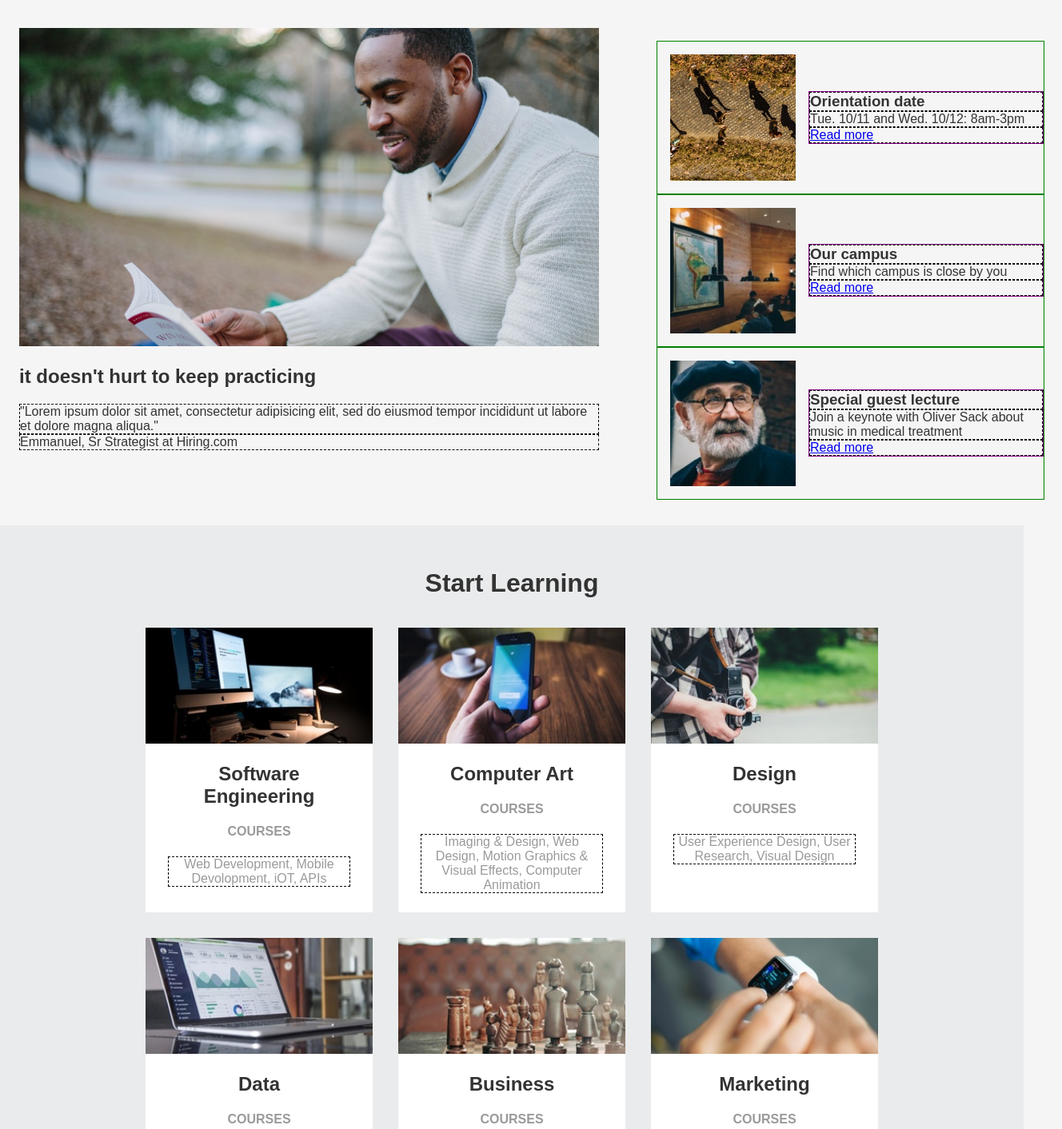
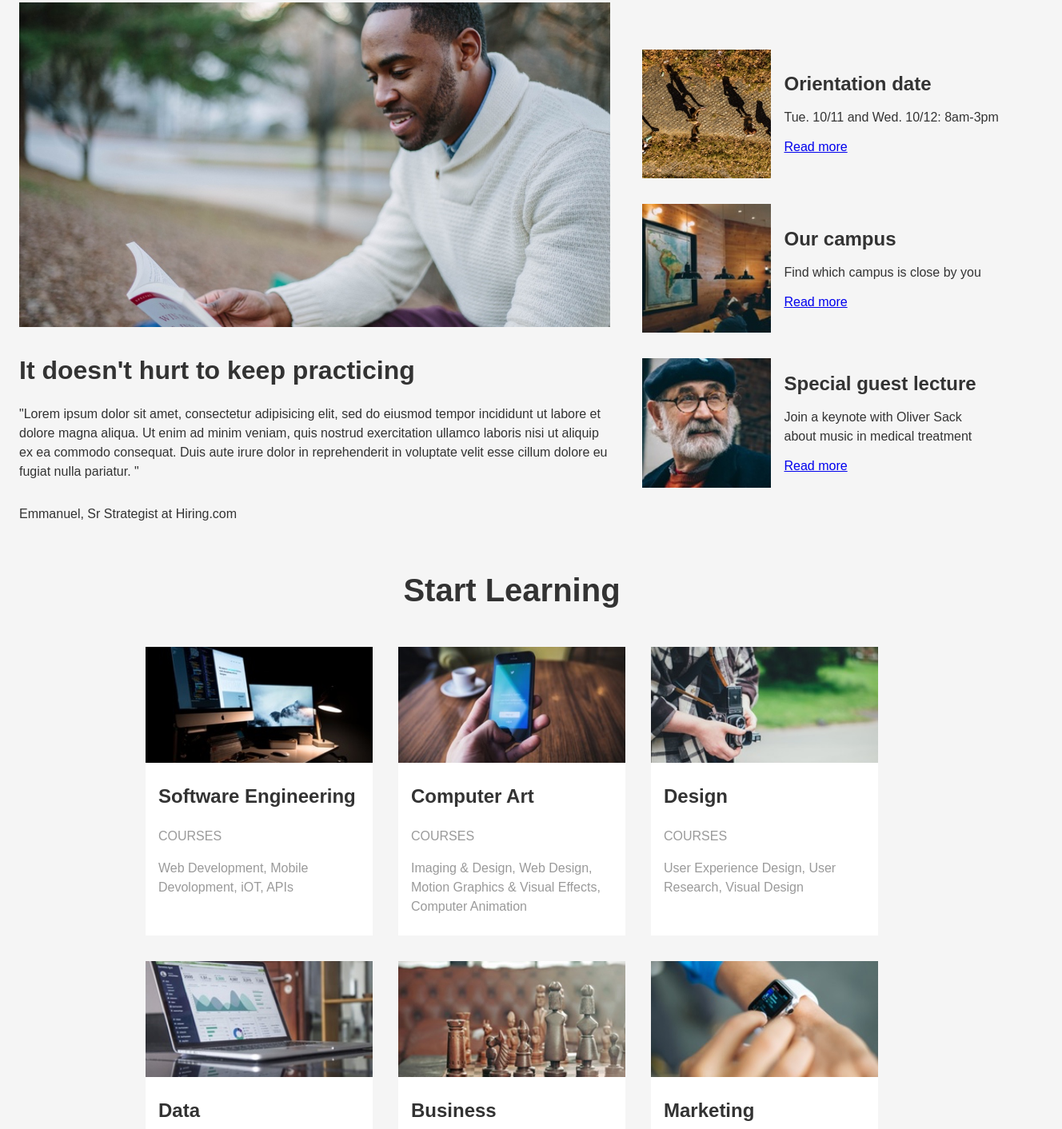
Before and after one commit to teonkajkafon/ColmarAcademy, a plain HTML site: page index.html in a window 1280 px wide. Shown: the part 643-2055 px from the top of the page at 80% size, 1328 px wide, since content can reach past the window. Drawn offline with Linux system fonts and the light colour scheme.

Commit message:
adjusting spacing of top 2 sections to spec

```diff
--- a/index.html
+++ b/index.html
@@ -61,7 +61,7 @@
 
   <!-- First section & call to action-->
 
-  <div class="section-one">
+  <div class="section-div one">
     <div class="section flex">
       <div class="leftside">
         <div class="media-container">
@@ -70,11 +70,11 @@
       </div>
 
       <div class="rightside">
-        <div class="textbox">
-          <h1>Learn something new everyday</h1>
-          <h2>Lorem ipsum dolor sit amet, consectetur adipisicing elit, sed do eiusmod tempor incididunt ut labore et dolore magna aliqua. </h2>
+        <div class="textbox first">
+          <h1>Learn something <br>new everyday</h1>
+          <h3>Lorem ipsum dolor sit amet, <br>consectetur adipisicing elit. </h3>
           <div class="button">
-            <a href="">Start Here</a>
+            <h3><a href="">Start Here</a><h3>
           </div>
         </div>
       </div>
@@ -84,7 +84,7 @@
 
 
 
-  <div class="section-two">
+  <div class="section-div">
 
     <div class="section flex">
       <div class="leftside">
@@ -93,11 +93,11 @@
           <img src="./resources/images/information-main.jpg">
         </div>
 
-        <div class="textbox">
-          <h2>it doesn't hurt to keep practicing</h2>
-          <p>"Lorem ipsum dolor sit amet, consectetur adipisicing elit, sed do eiusmod tempor incididunt ut labore et dolore magna aliqua."</p>
+        <div class="textbox second">
+          <h2>It doesn't hurt to keep practicing</h2>
+          <p>"Lorem ipsum dolor sit amet, consectetur adipisicing elit, sed do eiusmod tempor incididunt ut labore et dolore magna aliqua. Ut enim ad minim veniam, quis nostrud exercitation ullamco laboris nisi ut aliquip ex ea commodo consequat. Duis aute irure dolor in reprehenderit in voluptate velit esse cillum dolore eu fugiat nulla pariatur. "</p>
           <span>Emmanuel, Sr Strategist at Hiring.com</span>
-        </div>
+      </div>
       </div>
 
       <div class="rightside">
@@ -148,7 +148,7 @@
             </div>
             <div class="text">
               <h3>Special guest lecture</h3>
-              <p>Join a keynote with Oliver Sack about music in medical treatment </p>
+              <p>Join a keynote with Oliver Sack <br>about music in medical treatment </p>
               <span class="link"><a href="#" role="link">Read more</a></span>
 
             </div>
@@ -159,13 +159,14 @@
     </div>
   </div>
 
-  <div class="section-three">
+  <div class="section3">
 
     <!--Courses-->
     <div class="section-heading">
-      <div class="heading">
+      <div class="heading third">
         <h1>Start Learning</h1>
       </div>
+    </div>
 
       <div class="catalogue flex">
 
@@ -174,8 +175,8 @@
             <img src="resources/images/course-software.jpg" alt="software engineer" class="dk">
           </div>
           <div class="description">
-            <h2>Software Engineering</h2>
-            <h4>COURSES</h4>
+            <h3>Software Engineering</h3>
+            <p>COURSES</p>
             <p class="dk">Web Development, Mobile Devolopment, iOT, APIs</p>
           </div>
         </div>
@@ -185,8 +186,8 @@
             <img src="resources/images/course-computer-art.jpg" alt="computer art" class="dk">
           </div>
           <div class="description">
-            <h2>Computer Art</h2>
-            <h4>COURSES</h4>
+            <h3>Computer Art</h3>
+            <p>COURSES</p>
             <p class="dk">Imaging & Design, Web Design, Motion Graphics & Visual Effects, Computer Animation</p>
           </div>
         </div>
@@ -196,8 +197,8 @@
             <img src="resources/images/course-design.jpg" alt="design" class="dk">
           </div>
           <div class="description">
-            <h2>Design</h2>
-            <h4>COURSES</h4>
+            <h3>Design</h3>
+            <p>COURSES</p>
             <p class="dk">User Experience Design, User Research, Visual Design</p>
           </div>
         </div>
@@ -207,9 +208,9 @@
             <img src="resources/images/course-data.jpg" alt="data" class="dk">
           </div>
           <div class="description">
-            <h2>Data</h2>
-            <h4>COURSES</h4>
-            <p class="dk">Data Science, Big Data, SQL, Data, Visualization</p>
+            <h3>Data</h3>
+            <p>COURSES</p>
+            <p class="dk">Data Science, Big Data, SQL, Data Visualisation</p>
           </div>
         </div>
 
@@ -219,8 +220,8 @@
             <img src="resources/images/course-business.jpg" alt="business" class="dk">
           </div>
           <div class="description">
-            <h2>Business</h2>
-            <h4>COURSES</h4>
+            <h3>Business</h3>
+            <p>COURSES</p>
             <p class="dk">Product Development, Business Development, Startup</p>
           </div>
         </div>
@@ -230,8 +231,8 @@
             <img src="resources/images/course-marketing.jpg" alt="marketing" class="dk">
           </div>
           <div class="description">
-            <h2>Marketing</h2>
-            <h4>COURSES</h4>
+            <h3>Marketing</h3>
+            <p>COURSES</p>
             <p class="dk">Analytics, Content Marketing, Mobile Marketing</p>
           </div>
         </div>
@@ -240,13 +241,13 @@
 
   </div>
 
-  <div class="section-four">
+  <div class="section4">
     <div class="section-heading">
-      <div class="heading">
+      <div class="heading fourth">
         <h1>Thesis exhibit</h1>
       </div>
     </div>
-    <div class="section flex">
+    <div class="section-div-4">
       <div class="leftside">
 
         <div class="media-container">
@@ -255,7 +256,7 @@
       </div>
 
       <div class="textbox">
-        <h2>Reimagine Urban</h2>
+        <h3>Reimagine Urban</h3>
         <p>"Curebitur vitae libero in ipsum porttitor consequat. Aliquam et commodo lectus, nec consequat neque. Sed non accumsan urna. Phasellus sed consequat ex. Etiam eget magna laoreet, efficitur dolor consequat, tristique ligula."</p>
       </div>
     </div>
@@ -302,7 +303,6 @@
 </div>
 </footer>
 
-
 </body>
 
 
--- a/resources/css/style.css
+++ b/resources/css/style.css
@@ -3,7 +3,6 @@ html {
   font-size: 16px;
   color: #333;
 }
-
 
 /* ------------------------------------------------------------------------------- */
 
@@ -13,6 +12,21 @@ body {
   background-color: WhiteSmoke;
 }
 
+h1 {
+  font-size: 2.5rem;
+}
+
+h2 {
+  font-size: 2rem;
+}
+
+h3 {
+  font-size: 1.5rem;
+}
+
+p {
+  line-height: 1.5rem;
+}
 
 /* -------------------- Header -------------------- */
 
@@ -26,7 +40,6 @@ header {
   width: 100%;
   padding: 0;
   margin: 0;
-  border-bottom: 1px solid #333;
 }
 
 .logo {
@@ -46,11 +59,7 @@ header {
   font-weight: bold;
 }
 
-
 /* ------------------transitioning menu bar! -------- */
-
-
-/* -- header media queries -- */
 
 .main {
   justify-content: flex-end;
@@ -74,6 +83,10 @@ header {
   justify-content: center;
 }
 
+.main .navlink:last-child {
+  margin-right: 0;
+}
+
 .navlink .linkbox {
   transition: all 0.3s ease-in-out;
 }
@@ -84,8 +97,7 @@ header {
 }
 
 .navlink:hover .linkbox {
-  margin-top: 2rem;
-  /* of box height */
+  margin-top: 2rem; /* of box height */
   color: purple;
   transition: all 0.3s ease-in-out;
 }
@@ -110,18 +122,30 @@ header {
   width: auto;
 }
 
-
 /* ---- First section and call to action ---- */
 
-.section-one {
+.section-div .one {
   margin-top: 4rem;
+}
+
+.section-div {
   display: inline-flex;
   width: 100%;
 }
 
+.section-div-4 {
+  display: inline-flex;
+  padding-left: 1.5rem;
+}
+
 .section {
   width: 100%;
-  padding: 2rem 1.5rem;
+  padding: 2rem 0 2rem 1.5rem;
+}
+
+.section-heading {
+  text-align: center;
+  margin: 0;
 }
 
 .flex {
@@ -131,7 +155,6 @@ header {
 .leftside {
   width: 60%;
   height: auto;
-  margin-right: 2rem;
   align-items: flex-start;
 }
 
@@ -147,58 +170,38 @@ header {
 
 .rightside {
   width: 40%;
-  margin-left: 2.5rem;
+  margin-left: 1.5rem;
 }
 
-.rightside, .textbox {
+.rightside,
+.textbox {
   flex-direction: column;
   justify-content: center;
   display: flex;
 }
 
-.textbox {
-  padding-bottom: 1rem;
+.first h1,
+.second h2 {
+  margin: 2rem 0 0;
+}
+
+.third h1,
+.fourth h1 {
+  margin: 2rem 0;
+}
+
+.first p,
+.second p {
+  margin: 0;
+  padding: 1.5rem 0 2rem;
 }
 
 .button {
   width: 90%;
   padding: 0.5rem 0;
+  text-align: center;
   background: #2c3e50 50%;
 }
-
-
-/* .section2 {
-  width: 100%;
-  display: inline-flex;
-  justify-content: center;
-  flex-wrap: nowrap;
-  margin: 2rem 0;
-}
-
-.section2-left {
-  width: 60%;
-  display: flex;
-  border: 5px solid pink;
- }
-
- .section2-leftbox {
-   width: 100%;
-  margin: 2rem 1.5rem;
- }
-
-.section2-img {
-  width: 100%;
-  height: auto;
-  display: inline-block;
-
-}
-
-.section2-img img {
-  width: 100%;
-  height: auto;
-}
-
-*/
 
 .sliders {
   align-content: stretch;
@@ -208,9 +211,7 @@ header {
 
 .slidercontent {
   width: 100%;
-  border: 1px solid green;
   display: flex;
-  /*flex-direction: row;*/
   align-items: center;
 }
 
@@ -231,30 +232,14 @@ header {
 }
 
 .slidercontent .text {
-  border: 1px solid purple;
   width: 65%;
   flex-direction: column;
   display: flex;
   justify-content: center;
 }
 
-h3, p, span {
-  border: 1px dashed black;
-  margin: 0;
-  padding: 0;
-}
-
-.section-three {
-  display: inline-flex;
-  width: 100%;
-  align-items: center;
-}
-
-.section-heading {
-  background-color: #EAEBEC;
-  display: block;
-  text-align: center;
-  padding: 2rem 0;
+.text * {
+  margin: 0.5rem 0;
 }
 
 .catalogue {
@@ -275,24 +260,21 @@ h3, p, span {
   overflow: hidden;
 }
 
+/* Text Formatting */
 
-/*Text Formatting*/
-
-.description {
-  width: 80%;
-  margin: 0 auto;
-  padding-bottom: 1.5rem;
+.course .description {
+  margin: 1rem 1rem 1.5rem;
+  align-items: flex-start;
 }
 
-.description h4, .description p {
-  color: #9A9A9A
+.description p {
+  color: #9a9a9a;
 }
 
 footer {
   display: flex;
   width: 100%;
   justify-content: space-between;
-  border-top: 2px solid #D8D8D8;
   padding-top: 2rem;
 }
 
```
